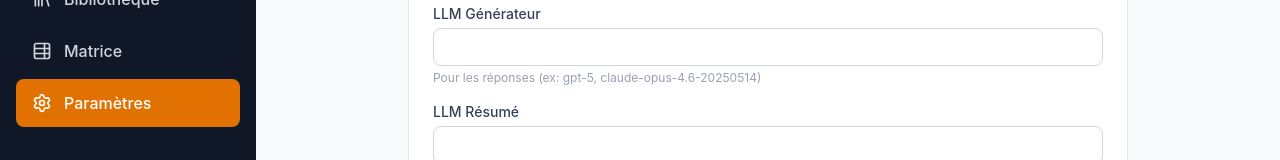
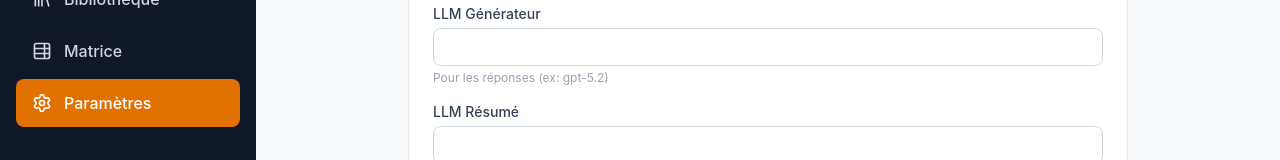
Before and after one commit to wail-arch/ArcheoRAG, a React app in the folder archeoqa/frontend/: page /settings in a window 1280 px wide. Shown: the part 186-346 px from the top of the page. Built offline with nearby package versions, Linux system fonts and the light colour scheme; no server answers; the HTML template or start-up script is replaced by a standard one.

Commit message:
Remove vendor-specific model hint

```diff
--- a/archeoqa/frontend/src/pages/SettingsPage.tsx
+++ b/archeoqa/frontend/src/pages/SettingsPage.tsx
@@ -96,7 +96,7 @@ export default function SettingsPage() {
 
       {/* Models section */}
       <Section icon={Cpu} title="Modèles">
-        <Field label="LLM Générateur" value={llm} onChange={setLlm} hint="Pour les réponses (ex: gpt-5, claude-opus-4.6-20250514)" />
+        <Field label="LLM Générateur" value={llm} onChange={setLlm} hint="Pour les réponses (ex: gpt-5.2)" />
         <Field label="LLM Résumé" value={summaryLlm} onChange={setSummaryLlm} hint="Pour résumer les preuves" />
         <Field label="Embedding" value={embedding} onChange={setEmbedding} hint="Local CUDA rapide: st-multi-qa-MiniLM-L6-cos-v1. OpenAI possible: text-embedding-3-large" />
         <Field label="LLM Enrichissement (Vision)" value={enrichmentLlm} onChange={setEnrichmentLlm} hint="Pour OCR + description d'images (ex: gemini/gemini-3-pro)" />
```
